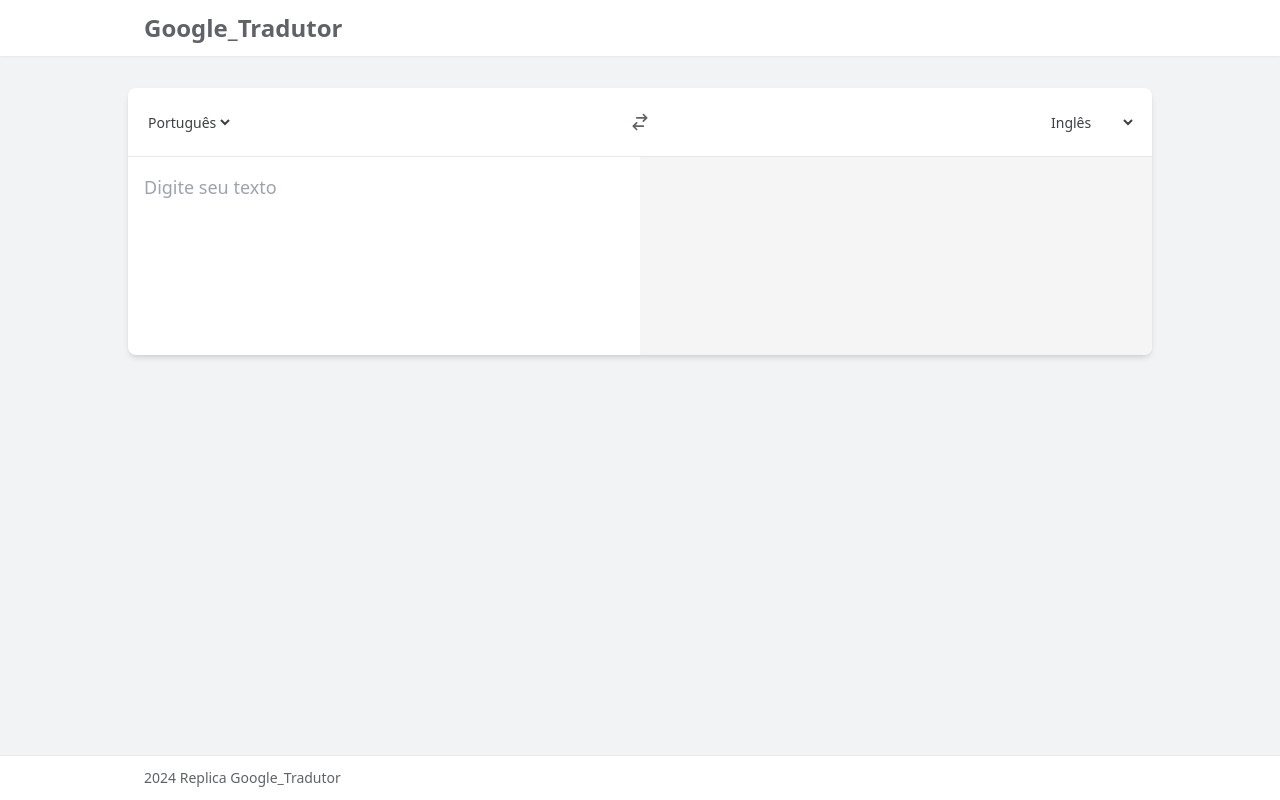
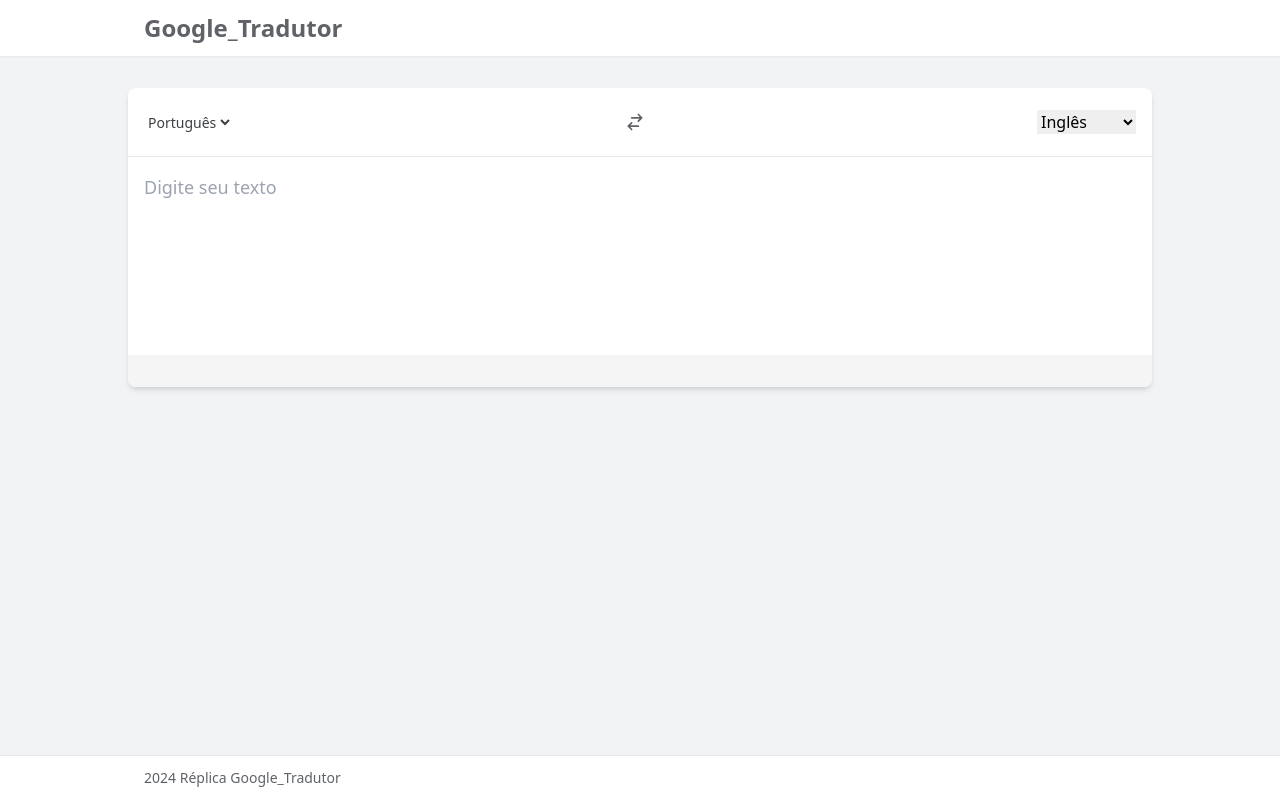
Before and after one commit to Gabriell-Santos/Clone_Google_Tradutor, a React (Vite) app: page / in a window 1280 px wide. Built offline with nearby package versions, Linux system fonts and the light colour scheme.

Commit message:
finalização

```diff
--- a/src/App.jsx
+++ b/src/App.jsx
@@ -1,21 +1,21 @@
 import { useState, useEffect } from "react";
 
-const language = [
-  { code: "en", name: "Inglês" },
-  { code: "de", name: "Alemão" },
-  { code: "es", name: "Espanha" },
-  { code: "fr", name: "Francês" },
-  { code: "it", name: "Italiano" },
-  { code: "pt", name: "Português" },
+const idioma = [
+  { código: "en", nome: "Inglês" },
+  { código: "de", nome: "Alemão" },
+  { código: "es", nome: "Espanha" },
+  { código: "fr", nome: "Francês" },
+  { código: "it", nome: "Italiano" },
+  { código: "pt", nome: "Português" },
 ];
 
 function App() {
   const [sourceLang, setSourceLang] = useState("pt"); // Texto de Origem
   const [TargetLang, setTargetLang] = useState("en"); // Texto para a Tradução
   const [sourceText, setSourceText] = useState(""); // Campo do texto
-  const [Isloading, setIsloading] = useState(false); // Loading para a tradução
+  const [Isloading, setIsloading] = useState(false); // Carregando para a tradução
   const [translatedText, settranslatedText] = useState(""); // Resposta do campo do texto
-  const [error, setError] = useState(""); // Mensagem de Erro.
+  const [error, setError] = useState(""); // Mensagem de erro.
 
   useEffect(() => {
     // Tempo de resposta para a tradução
@@ -35,12 +35,10 @@
       const response = await fetch(
         `https://api.mymemory.translated.net/get?q=${sourceText}&langpair=${sourceLang}|${TargetLang}`
       );
-
-      // Verificação de Erro!
+      // Verificação de erro!
       if (!response.ok) {
         throw new Error(`HTTP ERROR: ${response.status}`);
       }
-
       const data = await response.json();
       settranslatedText(data.responseData.translatedText);
     } catch (Erro) {
@@ -52,7 +50,7 @@
     }
   };
 
-  // Butão de troca
+  // Botão de troca
   const swapTranslate = () => {
     setSourceLang(TargetLang);
     setTargetLang(sourceLang);
@@ -60,43 +58,29 @@
     settranslatedText(sourceText);
   };
 
-  const handleSourceLangChange = (event) => {
-    const newSourcelang = event.target.value;
-    if (newSourcelang === TargetLang) {
-      setError(
-        "Por favor, para melhor experiência, selecione dois idiomas diferentes."
-      );
-      return;
-    }
-    setSourceLang(newSourcelang);
-  };
-
   return (
     <div className="min-h-screen bg-background flex flex-col ">
       <header className="bg-white shadow-sm">
         <div className="max-w-5xl mx-auto px-4 py-3 flex items-center ">
-          <h1 className="text-headerColor text-2xl font-bold">
-            Google_Tradutor
-          </h1>
+          <h1 className="text-headerColor text-2xl font-bold">Google_Tradutor</h1>
         </div>
       </header>
       <main className="flex-grow flex items-start justify-center px-4 py-8 ">
-        <div className="w-full max-w-5xl bg-white rounded-lg shadow-md  overflow-hidden ">
+        <div className="w-full max-w-5xl bg-white rounded-lg shadow-md overflow-hidden ">
           <div className="flex items-center justify-between p-4 border-b border-gray-200 ">
             <select
               value={sourceLang}
               onChange={(event) => setSourceLang(event.target.value)}
-              className="text-sm text-textColor bg-transparent border-none focus:outline-none cursor-pointer"
+              className="text-sm text-textColor bg-transparent border-none foco:contorno-nenhum cursor-pointer"
             >
-              {language.map((lang) => (
-                <option key={lang.code} value={lang.code}>
-                  {lang.name}
+              {idioma.map((lang) => (
+                <option key={lang.código} value={lang.código}>
+                  {lang.nome}
                 </option>
               ))}
             </select>
-
             <button
-              className="p-2 rounded-full hover:bg-gray-200 outline-none"
+              className="p-2 arredondado-cheio hover:bg-cinza-200 contorno-nenhum"
               onClick={swapTranslate}
             >
               <svg
@@ -114,21 +98,19 @@
                 />
               </svg>
             </button>
-
             <select
               value={TargetLang}
               onChange={(event) => setTargetLang(event.target.value)}
-              className="text-sm text-textColor bg-transparent border-none focus:outline-none cursor-pointer"
+              className="texto-sm cor-do-texto bg-transparente borda-nenhum foco: contorno-nenhum ponteiro-do-cursor"
             >
-              {language.map((lang) => (
-                <option key={lang.code} value={lang.code}>
-                  {lang.name}
+              {idioma.map((lang) => (
+                <option key={lang.código} value={lang.código}>
+                  {lang.nome}
                 </option>
               ))}
             </select>
           </div>
-
-          <div className="grid grid-cols-1 md:grid-cols-2">
+          <div className="grade grade-cols-1 md:grid-cols-2">
             <div className="p-4">
               <textarea
                 value={sourceText}
@@ -137,14 +119,13 @@
                 className="w-full h-40 text-lg text-textColor bg-transparent resize-none border-none outline-none "
               ></textarea>
             </div>
-
             <div className="p-4 relative bg-secondaryBackground border-l border-gray-100 ">
               {Isloading ? (
                 <div className="absolute inset-0 flex items-center justify-center">
                   <div className="animate-spin rounded-full h-8 w-8 border-t-2 border-blue-800"></div>
                 </div>
               ) : (
-                <p className="text-lg text-textColor"> {translatedText} </p>
+                <p className="text-lg text-textColor">{translatedText}</p>
               )}
             </div>
           </div>
@@ -155,10 +136,9 @@
           )}
         </div>
       </main>
-
       <footer className="bg-white border-t border-gray-200 mt-auto ">
         <div className="max-w-5xl mx-auto px-4 py-3 text-sm text-headerColor">
-          {new Date().getFullYear()} Replica Google_Tradutor
+          {new Date().getFullYear()} Réplica Google_Tradutor
         </div>
       </footer>
     </div>
```
